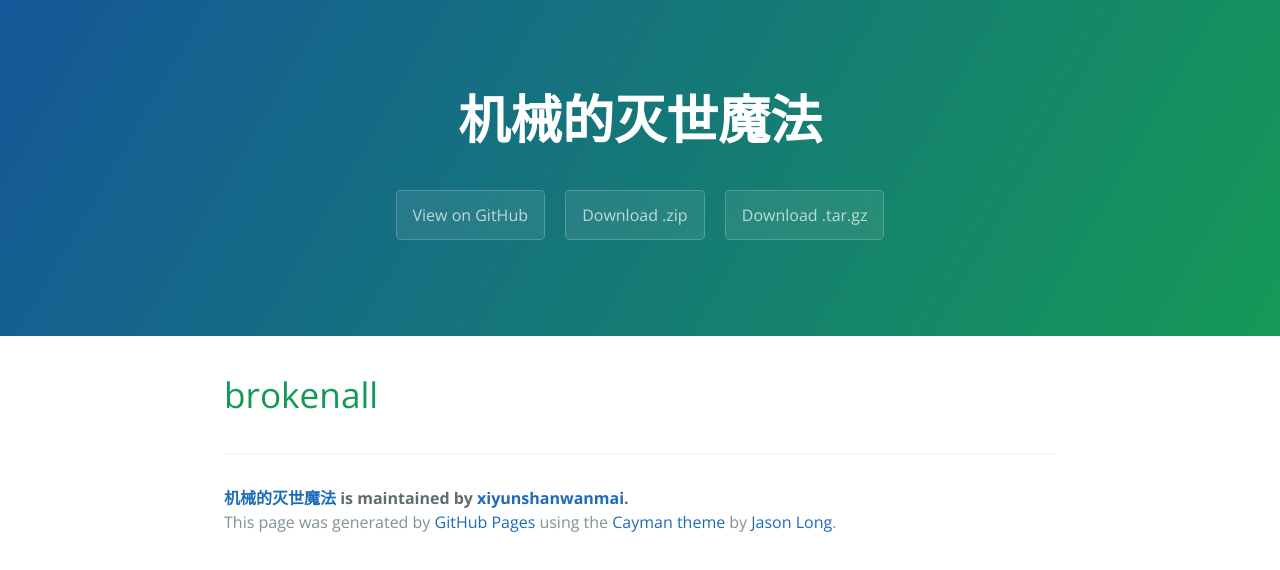
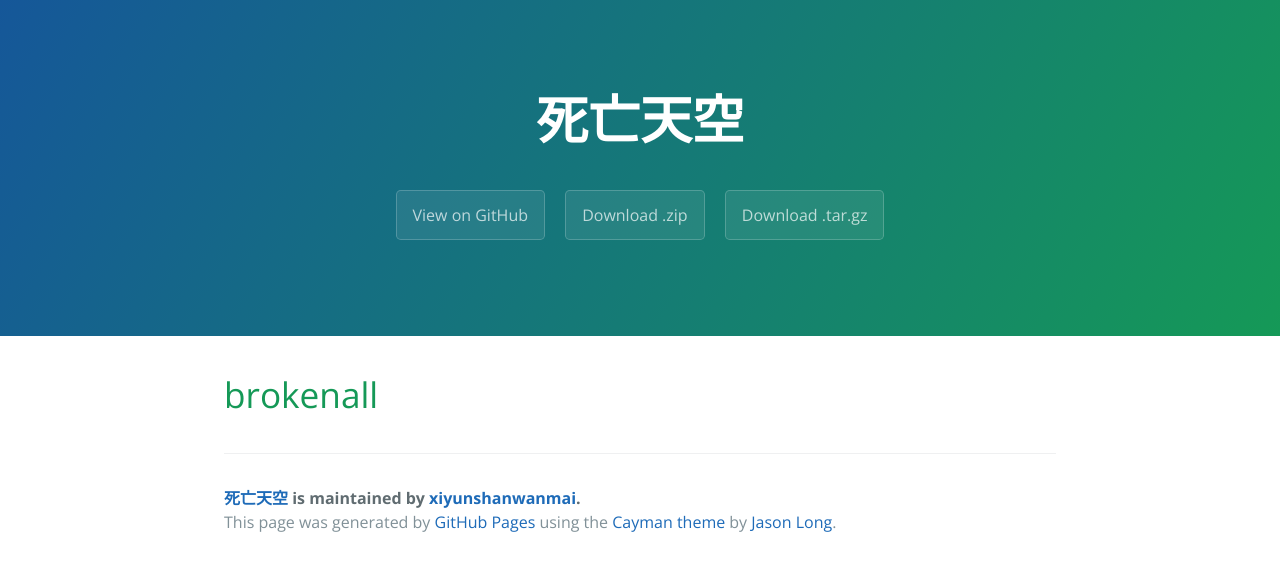
Before and after one commit to xiyunshanwanmai/brokenall, a plain HTML site: page index.html in a window 1280 px wide. Drawn offline with nearby package versions, Linux system fonts and the light colour scheme.

```diff
--- a/index.html
+++ b/index.html
@@ -2,7 +2,7 @@
 <html lang="en-us">
   <head>
     <meta charset="UTF-8">
-    <title>机械的灭世魔法 by xiyunshanwanmai</title>
+    <title>死亡天空 by xiyunshanwanmai</title>
     <meta name="viewport" content="width=device-width, initial-scale=1">
     <link rel="stylesheet" type="text/css" href="stylesheets/normalize.css" media="screen">
     <link href='https://fonts.googleapis.com/css?family=Open+Sans:400,700' rel='stylesheet' type='text/css'>
@@ -11,7 +11,7 @@
   </head>
   <body>
     <section class="page-header">
-      <h1 class="project-name">机械的灭世魔法</h1>
+      <h1 class="project-name">死亡天空</h1>
       <h2 class="project-tagline"></h2>
       <a href="https://github.com/xiyunshanwanmai/jxdmsmf" class="btn">View on GitHub</a>
       <a href="https://github.com/xiyunshanwanmai/jxdmsmf/zipball/master" class="btn">Download .zip</a>
@@ -23,7 +23,7 @@
 <a id="brokenall" class="anchor" href="#brokenall" aria-hidden="true"><span aria-hidden="true" class="octicon octicon-link"></span></a>brokenall</h1>
 
       <footer class="site-footer">
-        <span class="site-footer-owner"><a href="https://github.com/xiyunshanwanmai/jxdmsmf">机械的灭世魔法</a> is maintained by <a href="https://github.com/xiyunshanwanmai">xiyunshanwanmai</a>.</span>
+        <span class="site-footer-owner"><a href="https://github.com/xiyunshanwanmai/jxdmsmf">死亡天空</a> is maintained by <a href="https://github.com/xiyunshanwanmai">xiyunshanwanmai</a>.</span>
 
         <span class="site-footer-credits">This page was generated by <a href="https://pages.github.com">GitHub Pages</a> using the <a href="https://github.com/jasonlong/cayman-theme">Cayman theme</a> by <a href="https://twitter.com/jasonlong">Jason Long</a>.</span>
       </footer>
--- a/params.json
+++ b/params.json
@@ -1,5 +1,5 @@
 {
-  "name": "机械的灭世魔法",
+  "name": "死亡天空",
   "tagline": "",
   "body": "# brokenall",
   "note": "Don't delete this file! It's used internally to help with page regeneration."
```
